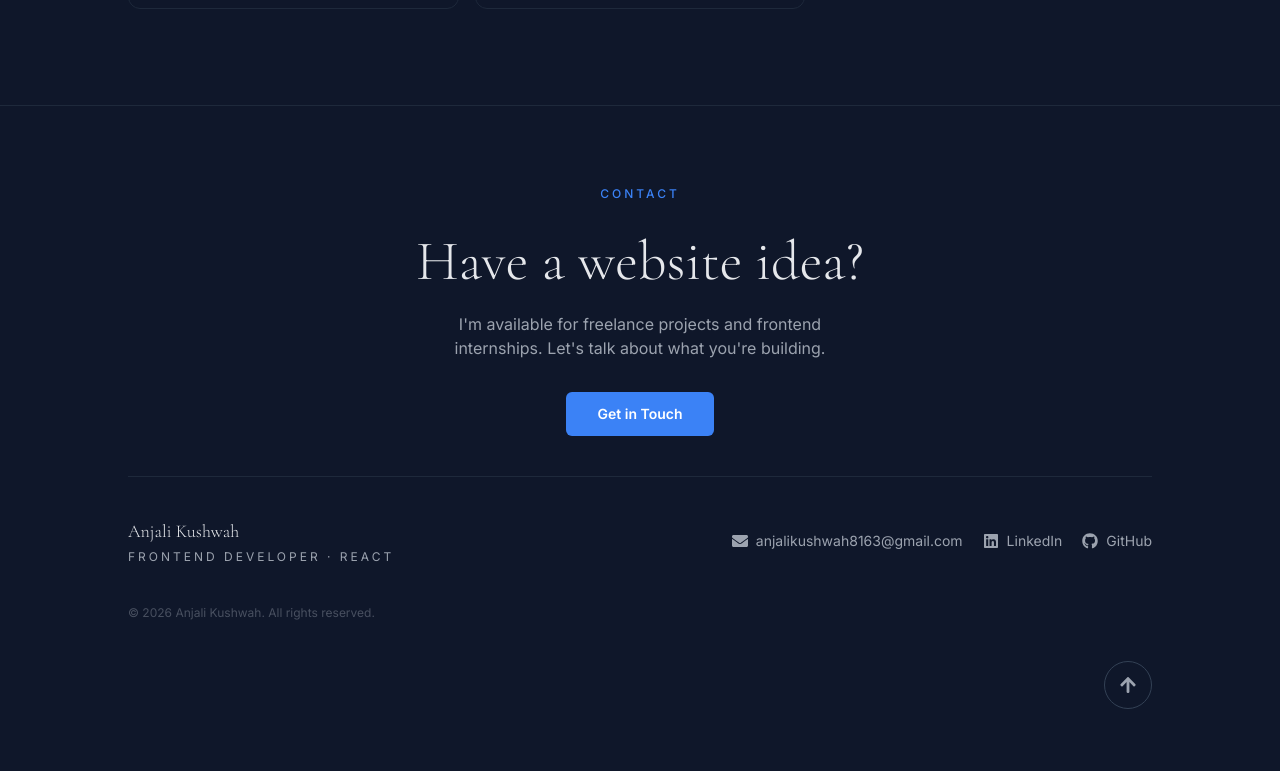
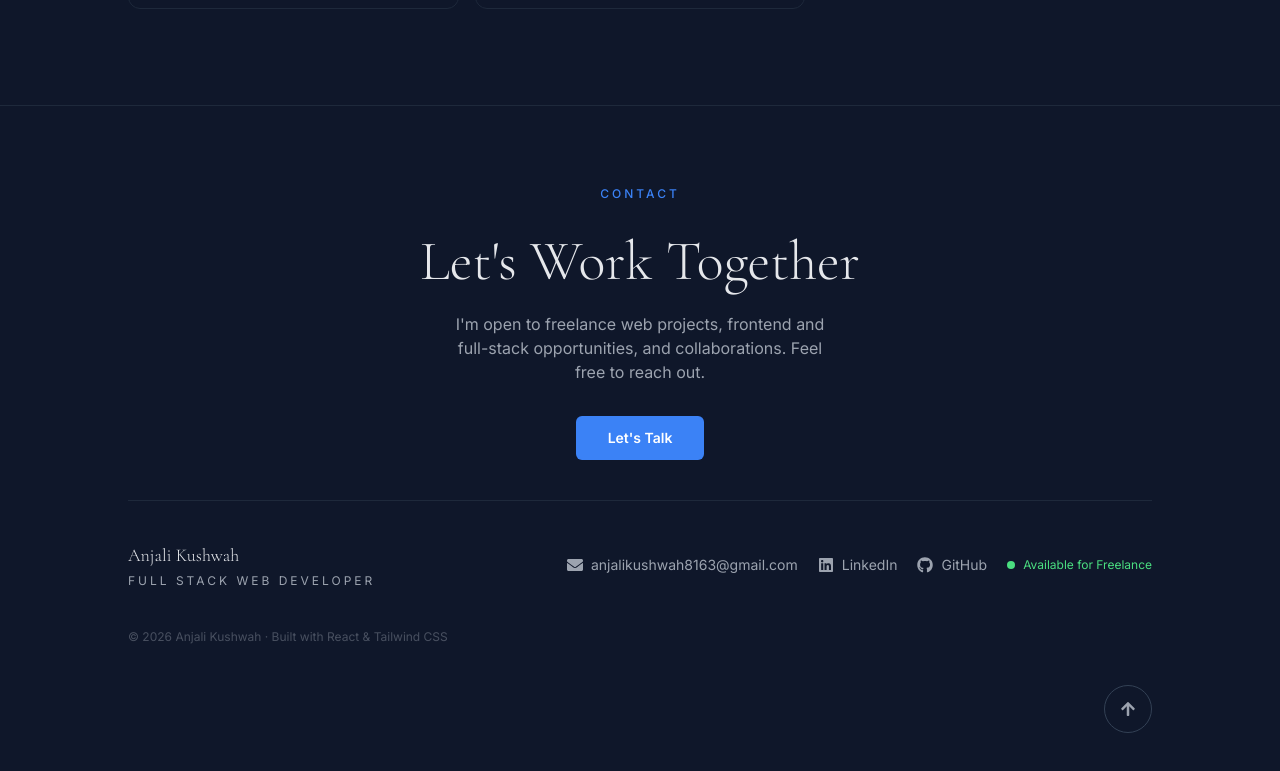
Before and after one commit to Kushwah-Anjali/react-portfolio, a React (Vite) app: page / in a window 1280 px wide. Shown: the part 5591-6362 px from the top of the page. Built offline with nearby package versions, Linux system fonts and the light colour scheme.

Commit message:
update cta

```diff
--- a/src/components/Footer.jsx
+++ b/src/components/Footer.jsx
@@ -19,17 +19,17 @@ const Footer = () => {
             className="font-display font-light text-textPrimary mb-4 leading-tight"
             style={{ fontSize: "clamp(2rem, 5vw, 3.5rem)" }}
           >
-            Have a website idea?
+            Let's Work Together{" "}
           </h3>
           <p className="text-textMuted text-sm md:text-base mb-8 max-w-sm mx-auto leading-relaxed">
-            I'm available for freelance projects and frontend internships. Let's
-            talk about what you're building.
+            I'm open to freelance web projects, frontend and full-stack
+            opportunities, and collaborations. Feel free to reach out.
           </p>
           <a
             href="mailto:anjalikushwah8163@gmail.com"
             className="inline-block bg-accent text-white px-8 py-3 rounded-md font-semibold hover:opacity-90 transition text-sm"
           >
-            Get in Touch
+            Let's Talk
           </a>
         </div>
 
@@ -43,7 +43,7 @@ const Footer = () => {
               Anjali Kushwah
             </p>
             <p className="text-textMuted text-xs mt-1 uppercase tracking-cinema">
-              Frontend Developer · React
+              Full Stack Web Developer
             </p>
           </div>
 
@@ -73,32 +73,39 @@ const Footer = () => {
               <FaGithub className="text-base" />
               GitHub
             </a>
+            <div className="flex items-center gap-2 text-xs text-green-400">
+              <span className="w-2 h-2 rounded-full bg-green-400"></span>
+              Available for Freelance
+            </div>
           </div>
         </div>
 
         <p className="text-xs text-textMuted opacity-40">
-          © {new Date().getFullYear()} Anjali Kushwah. All rights reserved.
+          © {new Date().getFullYear()} Anjali Kushwah · Built with React &
+          Tailwind CSS{" "}
         </p>
         <button
           onClick={scrollToTop}
+          aria-label="Scroll to top"
           className="
     ml-auto
     w-12
     h-12
+    rounded-full
+    border
+    border-slate-700
     flex
     items-center
     justify-center
-    rounded-full
-    border
-    border-slate-700
     text-textMuted
     hover:border-accent
-    hover:text-accent
+    hover:bg-accent
+    hover:text-white
     transition-all
     duration-300
   "
         >
-          <FaArrowUp className="text-lg" />
+          <FaArrowUp />
         </button>
       </div>
     </footer>
```
